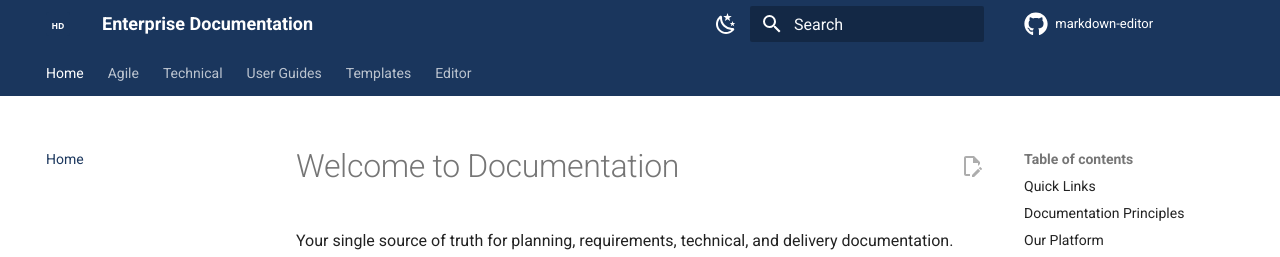
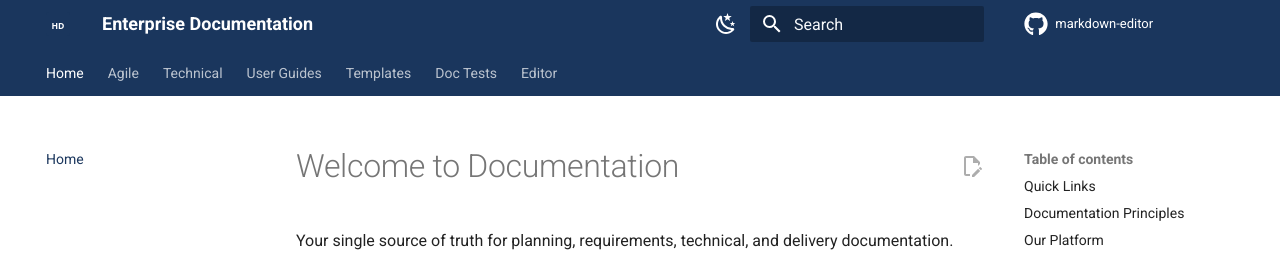
Before and after one commit to carloscuxin/markdown-editor, an MkDocs documentation site: the page built from docs/index.md, in a window 1280 px wide and 900 px high. Shown: the top 257 px of the window. Built offline with MkDocs 1.6.1 and Material for MkDocs 9.7.7, drawn with Linux system fonts in a browser that asks for light colours; comment, search, counter and statistics services are not loaded.

Commit message:
chore: actualiza navegación (nav-editor)

```diff
--- a/mkdocs.yml
+++ b/mkdocs.yml
@@ -158,6 +158,8 @@ nav:
       - Release Note: doc-templates/release-note-template.md
       - ADR: doc-templates/adr-template.md
       - Meeting Notes: doc-templates/meeting-notes-template.md
+  - Doc Tests:
+      - Overview: doc-tests/index.md
   - Editor:
       - Contenido: admin/editor.html
       - Navegacion: admin/nav-editor.html
```
